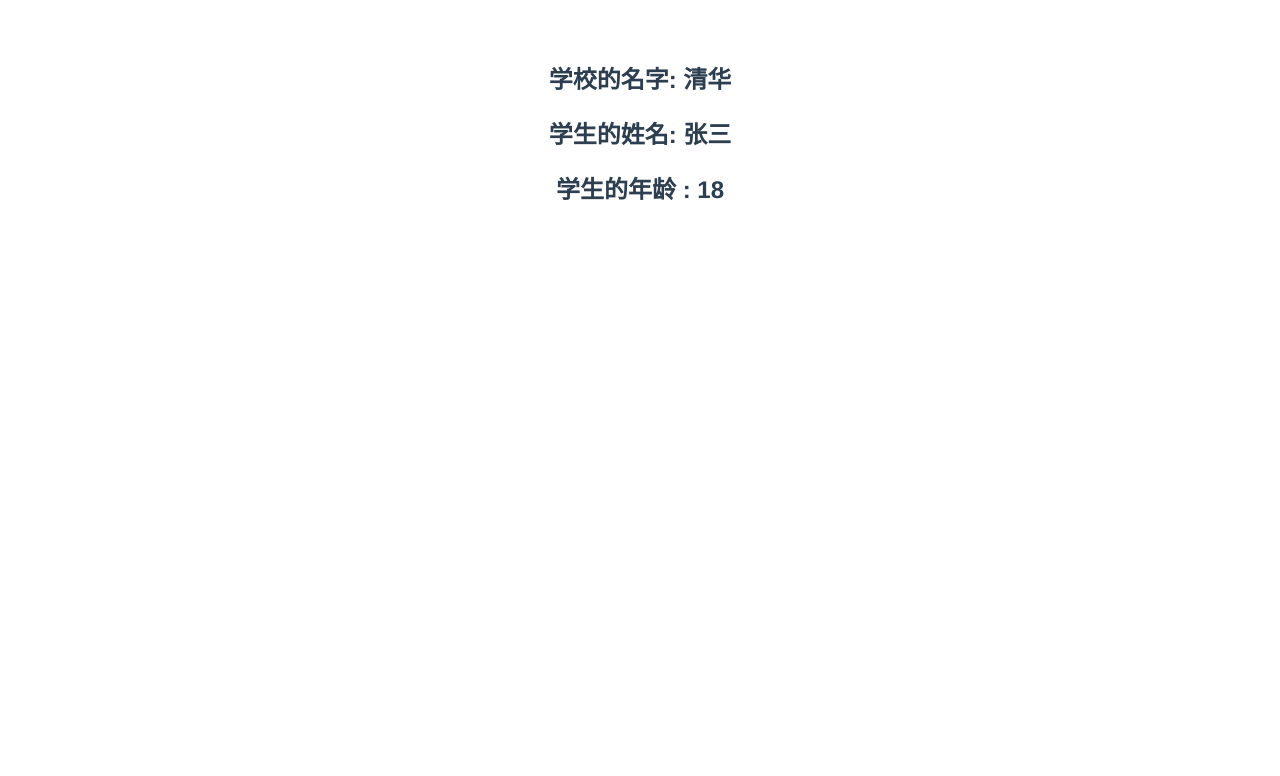
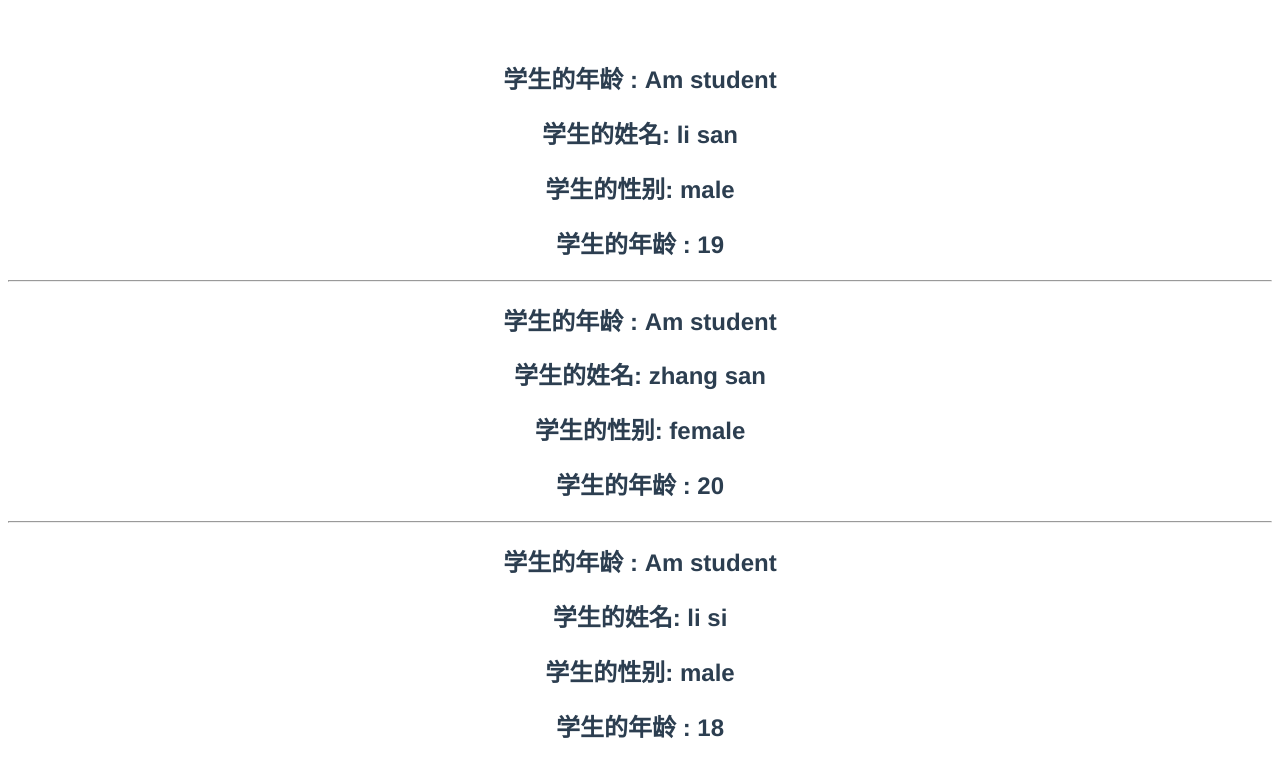
Before and after one commit to zyfAnd/vue-demo, a Vue app: page / in a window 1280 px wide. Shown: the top 776 px of the page. Built offline with nearby package versions, Linux system fonts and the light colour scheme.

Commit message:
Vue 组件 -component 动态数据传入

```diff
--- a/src/App.vue
+++ b/src/App.vue
@@ -1,19 +1,21 @@
 <template>
   <div id="app">
-    <School school-name="清华"/>
-    <Student student-name="张三" student-age="18"/>
+    <Student name="li san" age="19" gender=" male"/>
+    <hr>
+    <Student name="zhang san" age="20" gender=" female"/>
+    <hr>
+    <Student name="li si" age="18" gender=" male"/>
   </div>
 </template>
 
 <script>
 // import HelloWorld from './components/HelloWorld.vue'
-import School  from "@/components/School";
+
 import Student from "@/components/Student";
 export default {
   name: 'App',
   components: {
-    Student,
-    School
+    Student
   }
 }
 </script>
--- a/src/components/School.vue
+++ /dev/null
@@ -1,19 +0,0 @@
-<template>
- <div>
-   <h2>学校的名字: {{schoolName}}</h2>
- </div>
-</template>
-
-<script>
-export default {
-  name: "School",
-  props: {
-    schoolName: String
-
-  }
-}
-</script>
-
-<style scoped>
-
-</style>
--- a/src/components/Student.vue
+++ b/src/components/Student.vue
@@ -1,17 +1,21 @@
 <template>
  <div>
-  <h2> 学生的姓名: {{studentName}}</h2>
-   <h2>学生的年龄 : {{studentAge}} </h2>
+   <h2>学生的年龄 : {{msg}} </h2>
+  <h2> 学生的姓名: {{name}}</h2>
+   <h2>学生的性别: {{gender}}</h2>
+   <h2>学生的年龄 : {{age}} </h2>
  </div>
 </template>
 
 <script>
 export default {
   name: "Student",
-  props: {
-    studentName: String,
-    studentAge: String
-  }
+  data(){
+    return {
+      msg: "Am student"
+    }
+  },
+  props:['name','age', 'gender']
 }
 </script>
 
--- a/src/main.js
+++ b/src/main.js
@@ -13,5 +13,5 @@
   //
   el: '#app',
   render: h => h(App)
-  //讲App 放入容器
+  //将App 放入容器
 })
```
Also changed, not shown: src/components/HelloWorld.vue (deleted, +0 -33 lines).
